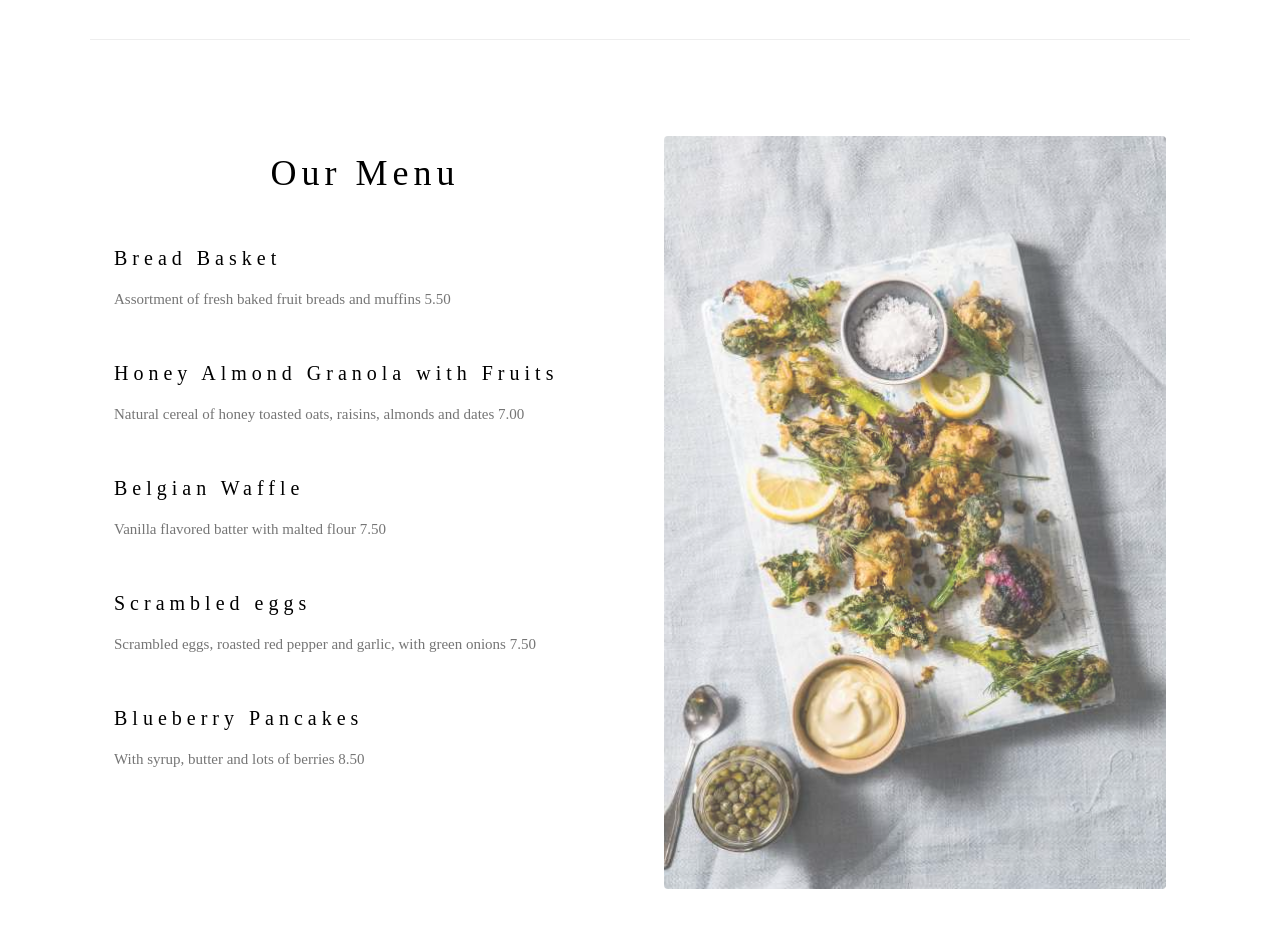
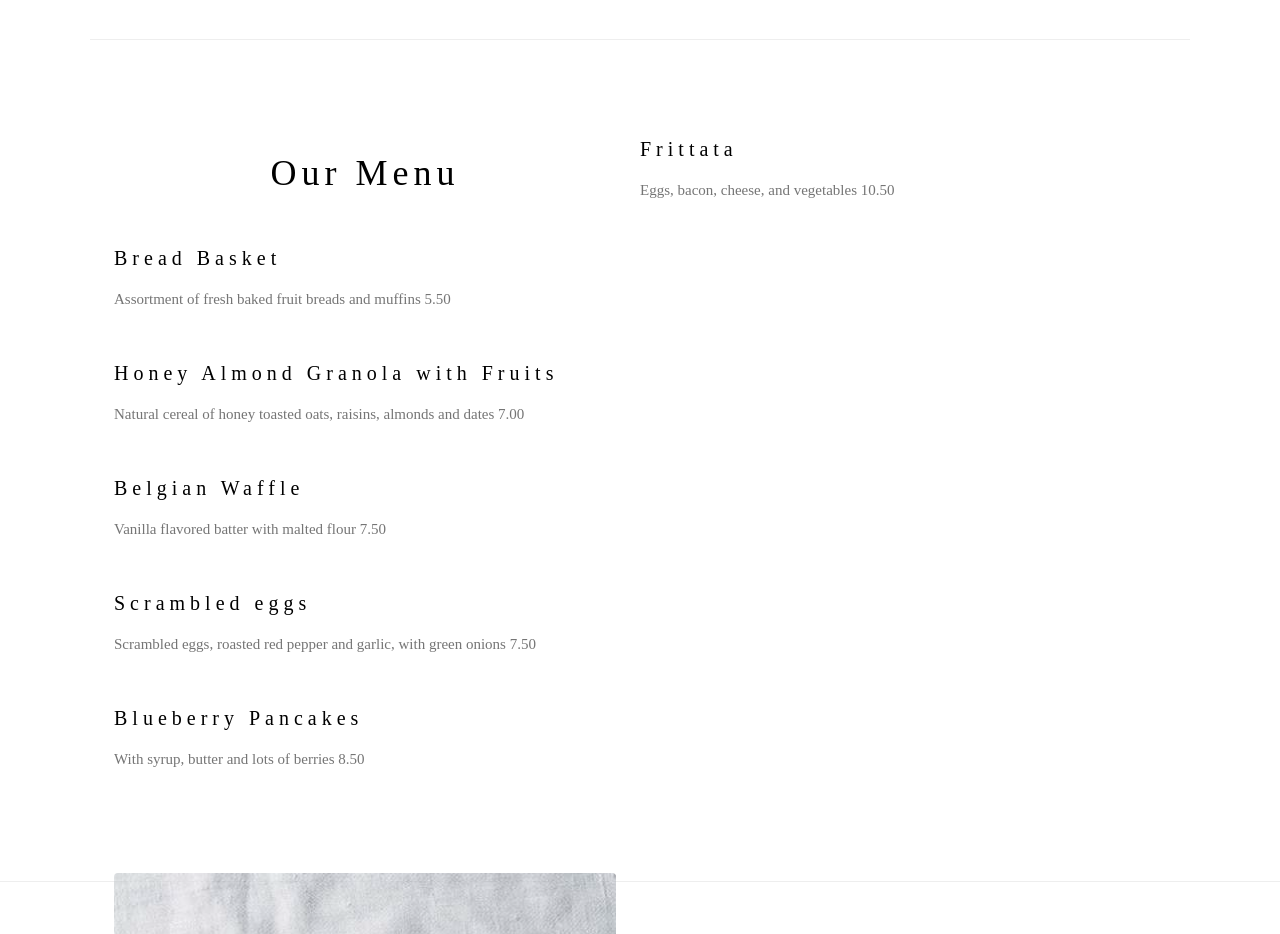
Before and after one commit to sameamonaara/mywebsite, a plain HTML site: page index.html in a window 1280 px wide. Shown: the part 1400-2334 px from the top of the page. Drawn offline with nearby package versions, Linux system fonts and the light colour scheme.

Commit message:
Adicionado o item Frittata ao Menu

```diff
--- a/index.html
+++ b/index.html
@@ -75,6 +75,12 @@ h1, h2, h3, h4, h5, h6 {
       <p class="w3-text-grey">With syrup, butter and lots of berries 8.50</p>
     </div>
 
+
+      <h4>Frittata</h4>
+      <p class="w3-text-grey">Eggs, bacon, cheese, and vegetables 10.50</p>
+    </div>
+
+
     <div class="w3-col l6 w3-padding-large">
       <img src="tablesetting.jpg" class="w3-round w3-image w3-opacity-min" alt="Menu" style="width:100%">
     </div>
```
